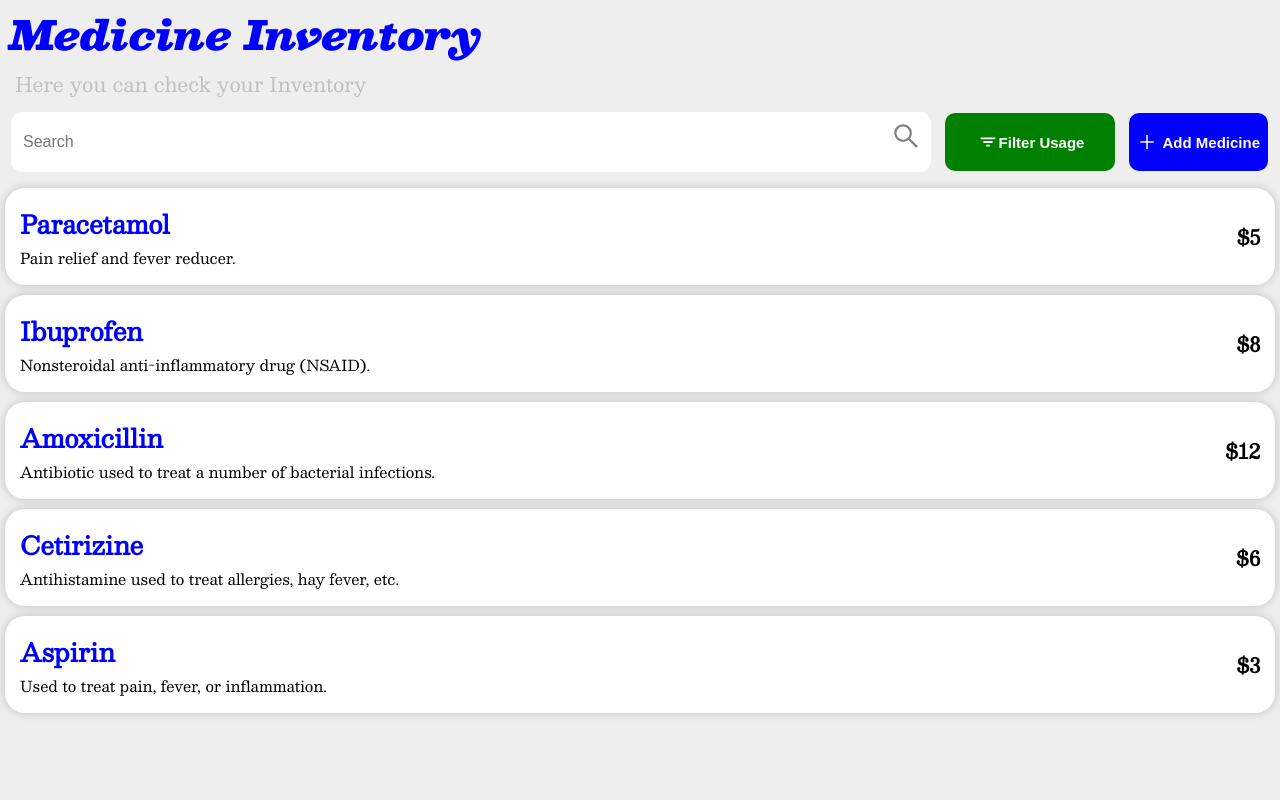
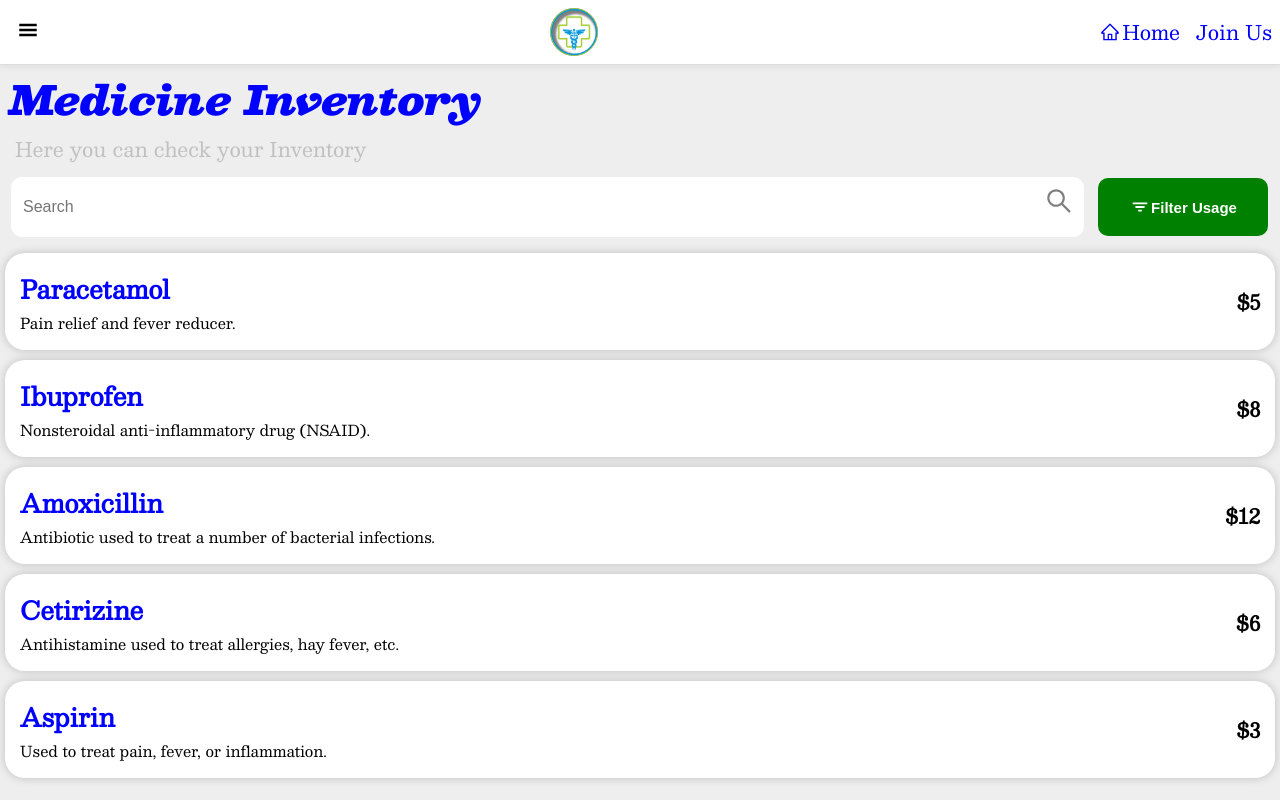
Before and after one commit to advanced-computer-lab-2023/Abo-Mota-Pharmacy, a React (Create React App) app in the folder client/: page /admin/medicine in a window 1280 px wide. Built offline with nearby package versions, Linux system fonts and the light colour scheme.

Commit message:
Fixing navigation using navbar and sidebar, Editing the medicine screen to be used for all users

```diff
--- a/client/src/HomePage.js
+++ b/client/src/HomePage.js
@@ -4,10 +4,13 @@ function HomePage() {
   return (
     <div>
       <Link to='pharmacist'>
-        <button>Register as Pharmacist</button>
+        <button>View Pharmacist</button>
       </Link>
       <Link to='patient'>
-        <button>Register as Patient</button>
+        <button>View Patient</button>
+      </Link>
+      <Link to='admin'>
+        <button>View admin</button>
       </Link>
 
     </div>
--- a/client/src/admin/AdminApp.js
+++ b/client/src/admin/AdminApp.js
@@ -3,15 +3,23 @@ import ManageUsers from "./pages/ManageUsers";
 import ViewPharmacists from "./pages/ViewPharmacists";
 import ViewPatients from './pages/ViewPatients';
 import MedicineScreen from "../pharmacist/scenes/MedicineScreen";
-import RegisterForm from "../pharmacist/scenes/RegisterForm";
+import NavBar from "../shared/components/NavBar";
 
 function AdminApp() {
+	const links =[
+		{name: 'Change App', to: '/'},
+		{name: 'Manage Users', to: '/admin/manageUsers'},
+		{name: 'View Patients', to: '/admin/viewPatients'},
+		{name: 'View Pharmacists', to: '/admin/viewPharmacists'},
+		{name: 'Medicine Inventory', to: '/admin/medicine'},
+	]
 	return (
 		<div>
+			<NavBar links={links} />
 		<Routes>
-			<Route path='/' element={<RegisterForm/>}/>
+			<Route path='/' element={<ManageUsers/>}/>
 			<Route path='manageUsers' element={<ManageUsers/>}/>
-			<Route path='viewPatiens' element={<ViewPatients/>}/>
+			<Route path='viewPatients' element={<ViewPatients/>}/>
 			<Route path='viewPharmacists' element={<ViewPharmacists/>}/>
 			<Route path='medicine' element={<MedicineScreen/>}/>
 		</Routes>
--- a/client/src/patient/PatientApp.js
+++ b/client/src/patient/PatientApp.js
@@ -2,11 +2,22 @@ import React from 'react'
 import { Routes, Route } from 'react-router-dom'
 import ProductsGrid from './MedList'
 import RegisterScreen from '../client/scenes/RegisterScreen'
+import NavBar from '../shared/components/NavBar'
+import MedicineScreen from '../pharmacist/scenes/MedicineScreen'
 function PatientApp() {
+  const links = [
+    {name: 'Change App', to: '/'},
+    {name: 'Register', to: '/patient/'},
+    {name: 'MedicineInventory', to: '/patient/medicine'},
+    {name: 'MedicineInventory2', to: '/patient/medicine2'}
+  ]
   return (
     <div>
+      <NavBar links={links}/>
       <Routes>
-        <Route path='/' element={<ProductsGrid/>}/>
+        <Route path='/' element={<RegisterScreen/>}/>
+        <Route path='medicine' element={<ProductsGrid/>}/>
+        <Route path='medicine2' element={<MedicineScreen />} />
         {/* </Route> */}
 
       </Routes>
--- a/client/src/pharmacist/scenes/MedicineScreen/index.jsx
+++ b/client/src/pharmacist/scenes/MedicineScreen/index.jsx
@@ -9,7 +9,8 @@ import {AiOutlinePlus} from 'react-icons/ai';
 
 import './styles.css';
 import Header from "../../../shared/components/Header";
-const MedicineScreen = () => {
+import { Link } from "react-router-dom";
+const MedicineScreen = ({isPharmacist = false}) => {
   const [medicineArray] = useState(medicines);
   const [search, setSearch] = useState('');
   const [filter, setFilter] = useState('');
@@ -18,7 +19,7 @@ const MedicineScreen = () => {
     return medicine.name.toLowerCase().includes(search.toLowerCase()) && medicine.extras.medicinalUse.includes(filter);
   });
   const mappedArray = filteredArray.map((medicine, index) => {
-    return <Accordion key={index} label={medicine.name} subLabel={medicine.description} price={`$${medicine.price}`} expanded={medicine.extras} medicineDetails={medicine}/>
+    return <Accordion isPharmacist = {isPharmacist} key={index} label={medicine.name} subLabel={medicine.description} price={`$${medicine.price}`} expanded={medicine.extras} medicineDetails={medicine}/>
   });
   return (
     <div className="medicine-screen-pharmacist">
@@ -26,12 +27,14 @@ const MedicineScreen = () => {
       <div className="search-filter-div">
         <SearchBar className="search-bar-medicine" value={search} onChange={(e) => setSearch(e.target.value)} />
         <FilterButton options={medicinalUses} filter={filter} setFilter={setFilter}/>
-        <div className="add-medicine-container">
-          <Button type="button">
-            <AiOutlinePlus color="#fff" size={20} />
-            Add Medicine
-          </Button>
-        </div>
+        {isPharmacist ? <div className="add-medicine-container">
+          <Link to="/pharmacist/addMedicine" className="add-medicine-button-container">
+            <Button type="button">
+              <AiOutlinePlus color="#fff" size={20} />
+              Add Medicine
+            </Button>
+          </Link>
+        </div>: null}
       </div>
       {mappedArray}
     </div>
--- a/client/src/pharmacist/scenes/MedicineScreen/styles.css
+++ b/client/src/pharmacist/scenes/MedicineScreen/styles.css
@@ -14,3 +14,8 @@
   align-items: stretch;
   margin-left: -10px;
 }
+
+.add-medicine-button-container{
+  display: flex;
+  text-decoration: none;
+}
--- a/client/src/pharmacist/scenes/PharmacistApp.js
+++ b/client/src/pharmacist/scenes/PharmacistApp.js
@@ -1,13 +1,23 @@
-import React from 'react'
-import { Routes, Route } from 'react-router-dom'
-import RegisterForm from './RegisterForm'
-import MedicineScreen from './MedicineScreen'
+import React from 'react';
+import { Routes, Route } from 'react-router-dom';
+import RegisterForm from './RegisterForm';
+import MedicineScreen from './MedicineScreen';
+import AddMedicine from './AddMedicine';
+import NavBar from '../../shared/components/NavBar';
 function PharmacistApp() {
+  const links = [
+    {name: 'Change App', to: '/'},
+    {name: 'Register', to: '/pharmacist/'},
+    {name: 'MedicineInventory', to: '/pharmacist/medicine'},
+  ]
+
   return (
     <div>
+      <NavBar links={links}/>
       <Routes>
         <Route path='/' element={<RegisterForm/>}/>
-        <Route path='medicine' element={<MedicineScreen/>}/>
+        <Route path='medicine' element={<MedicineScreen isPharmacist/>}/>
+        <Route path='addMedicine' element={<AddMedicine/>}/>
         {/* </Route> */}
 
       </Routes>
--- a/client/src/shared/components/Accordion/index.jsx
+++ b/client/src/shared/components/Accordion/index.jsx
@@ -4,15 +4,16 @@ import AspirinLogo from '../../assets/aspirin.jpg';
 import Button from '../Button'
 import {AiOutlineEdit} from 'react-icons/ai'
 import EditMedicine from '../../../pharmacist/scenes/EditMedicine';
-const Accordion = ({label, subLabel, price, expanded, medicineDetails}) => {
+const Accordion = ({label, subLabel, price, expanded, medicineDetails, isPharmacist = false}) => {
   const [open, setOpen] = useState(false);
   const [edit, setEdit] = useState(false);
 
   const onClick = () => {
     setOpen(!open);
   };
-
+  console.log(expanded);
   const extension = Object.entries(expanded).map(([key, value], index) => {
+    if(!isPharmacist && (key === 'sales' || key == 'availableQuantity')) return null;
     return <div key={index} className='accordion-entry'>
       <span className='accordion-key'>{key}</span>: {value}
       </div>;
@@ -32,16 +33,16 @@ const Accordion = ({label, subLabel, price, expanded, medicineDetails}) => {
           <div className='extension-header'>Extra Information</div>
           <img className='accordion-image' src={AspirinLogo} alt='Aspirin Logo'/>
           {extension}
-          <div className='accordion-button-container'>
+          {isPharmacist ? <div className='accordion-button-container'>
             <div className='accordion-button'>
               <Button onClick={() => setEdit(true)} type='button'>
                 <AiOutlineEdit size={20} color='#fff' />
                 Edit
               </Button>
             </div>
-          </div>
+          </div> : null}
       </div> : <></>}
-      <EditMedicine isOpen={edit} onClose={() => setEdit(false)} medicineDetails={medicineDetails}/>
+      {isPharmacist ? <EditMedicine isOpen={edit} onClose={() => setEdit(false)} medicineDetails={medicineDetails}/> : null}
     </div>
   );
 }
```
